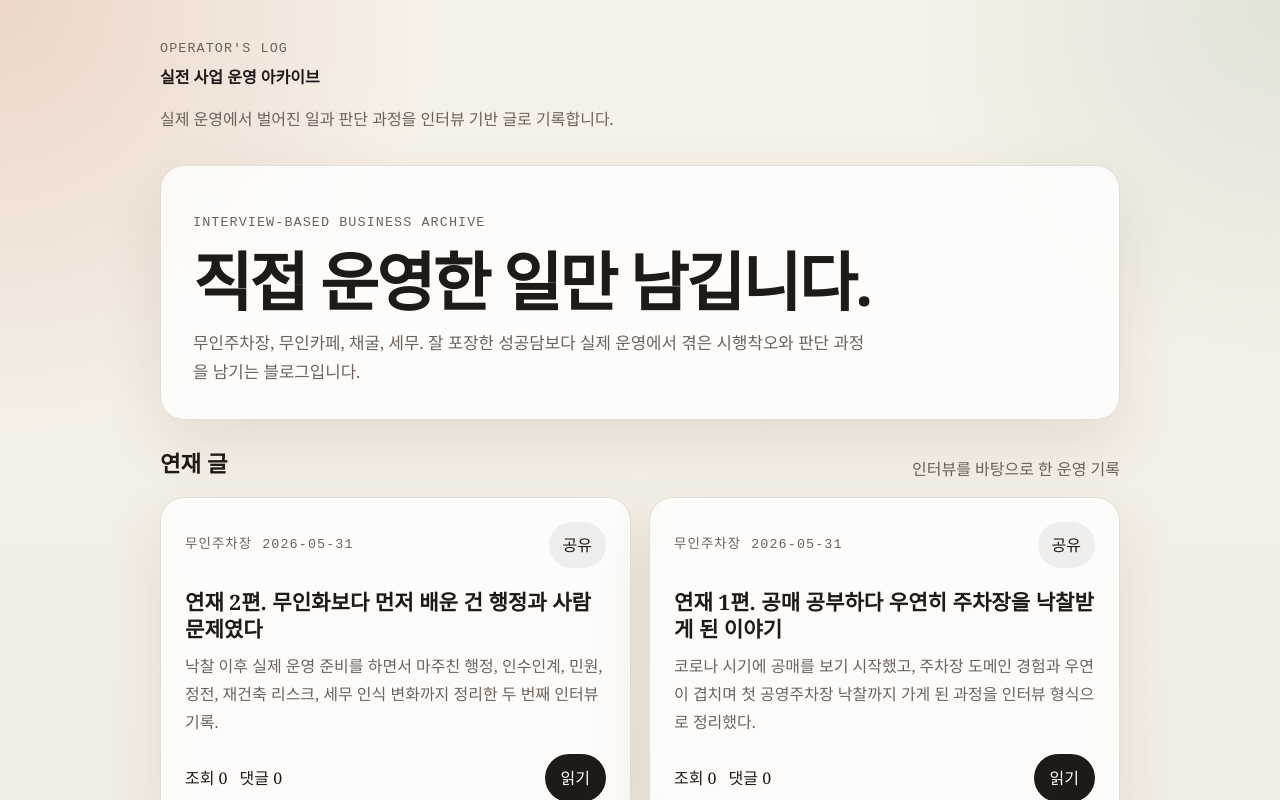
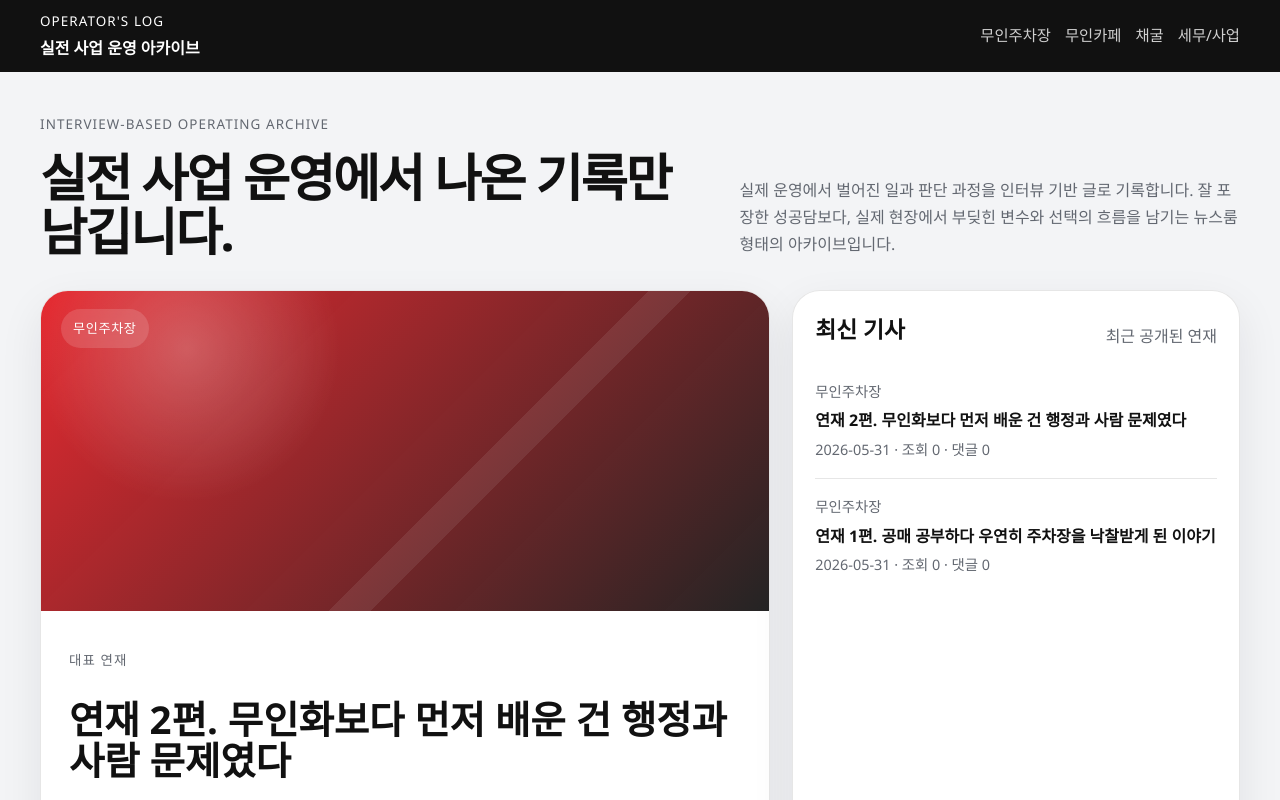
Before and after one commit to soobeom82-glitch/blogpost2026, a Next.js app: page / in a window 1280 px wide. Shown: the top 800 px of the page. Built offline with nearby package versions, Linux system fonts and the light colour scheme.

Commit message:
Restyle homepage as newsroom layout

```diff
--- a/app/globals.css
+++ b/app/globals.css
@@ -1,12 +1,13 @@
 :root {
-  --bg: #f2ede4;
-  --panel: rgba(255, 255, 255, 0.78);
-  --text: #1f1a17;
-  --muted: #6e625a;
-  --line: rgba(31, 26, 23, 0.12);
-  --accent: #ba5a31;
-  --accent-soft: #efe0d2;
-  --shadow: 0 24px 60px rgba(74, 49, 32, 0.1);
+  --bg: #f3f4f6;
+  --panel: rgba(255, 255, 255, 0.98);
+  --text: #111111;
+  --muted: #636871;
+  --line: rgba(17, 17, 17, 0.1);
+  --accent: #e51c23;
+  --accent-soft: #fff1f1;
+  --shadow: 0 16px 44px rgba(15, 23, 42, 0.08);
+  --topbar: #111111;
 }
 
 * {
@@ -20,12 +21,9 @@ html {
 body {
   margin: 0;
   color: var(--text);
-  background:
-    radial-gradient(circle at top left, rgba(186, 90, 49, 0.18), transparent 28%),
-    radial-gradient(circle at top right, rgba(76, 115, 92, 0.12), transparent 24%),
-    linear-gradient(180deg, #f7f2e9 0%, var(--bg) 100%);
-  font-family: Georgia, "Times New Roman", serif;
-  line-height: 1.75;
+  background: var(--bg);
+  font-family: "Segoe UI", Arial, sans-serif;
+  line-height: 1.7;
 }
 
 a {
@@ -33,14 +31,36 @@ a {
   text-decoration: none;
 }
 
+.topbar {
+  background: var(--topbar);
+  color: white;
+}
+
+.topbar-inner {
+  width: min(1200px, calc(100% - 32px));
+  min-height: 72px;
+  margin: 0 auto;
+  display: flex;
+  align-items: center;
+  justify-content: space-between;
+  gap: 20px;
+}
+
 .site-shell {
-  width: min(960px, calc(100% - 32px));
+  width: min(1200px, calc(100% - 32px));
   margin: 0 auto;
-  padding: 32px 0 80px;
+  padding: 28px 0 80px;
 }
 
 .site-header {
   margin-bottom: 32px;
+}
+
+.newsroom-header {
+  display: grid;
+  grid-template-columns: 1.35fr 1fr;
+  gap: 24px;
+  align-items: end;
 }
 
 .brand {
@@ -49,92 +69,134 @@ a {
   gap: 2px;
 }
 
+.brand-inverse strong,
+.brand-inverse .brand-kicker {
+  color: white;
+}
+
+.top-nav {
+  display: flex;
+  flex-wrap: wrap;
+  gap: 14px;
+}
+
+.top-nav-link {
+  color: rgba(255, 255, 255, 0.8);
+  font-size: 0.96rem;
+}
+
+.top-nav-link:hover {
+  color: white;
+}
+
 .brand-kicker,
 .eyebrow,
 .post-meta {
   color: var(--muted);
-  font-family: "Courier New", monospace;
+  font-family: "Segoe UI", Arial, sans-serif;
   font-size: 0.84rem;
   letter-spacing: 0.08em;
   text-transform: uppercase;
 }
 
+.site-title {
+  margin: 8px 0 0;
+  font-size: clamp(2rem, 4vw, 3.8rem);
+  line-height: 1.06;
+  letter-spacing: -0.04em;
+}
+
 .site-intro {
-  max-width: 42rem;
-  margin: 14px 0 0;
+  max-width: 38rem;
+  margin: 0 0 0 auto;
   color: var(--muted);
+  font-size: 1rem;
 }
 
 .home-grid {
   display: grid;
-  gap: 24px;
+  gap: 34px;
 }
 
-.hero-card,
+.lead-grid {
+  display: grid;
+  grid-template-columns: minmax(0, 1.55fr) minmax(320px, 0.95fr);
+  gap: 22px;
+}
+
+.lead-card,
+.latest-panel,
 .post-card,
 .post-page,
 .not-found {
   background: var(--panel);
-  backdrop-filter: blur(12px);
   border: 1px solid var(--line);
   box-shadow: var(--shadow);
-  border-radius: 24px;
+  border-radius: 28px;
 }
 
-.hero-card {
-  padding: 32px;
+.lead-card {
+  overflow: hidden;
 }
 
-.hero-card h1 {
-  margin: 12px 0;
-  font-size: clamp(2.1rem, 5vw, 4rem);
-  line-height: 1.06;
-  letter-spacing: -0.04em;
+.lead-visual,
+.post-visual {
+  position: relative;
+  background:
+    linear-gradient(135deg, rgba(229, 28, 35, 0.94), rgba(17, 17, 17, 0.92)),
+    linear-gradient(180deg, rgba(255, 255, 255, 0.08), transparent);
 }
 
-.hero-copy {
-  max-width: 42rem;
+.lead-visual::after,
+.post-visual::after {
+  content: "";
+  position: absolute;
+  inset: 0;
+  background:
+    radial-gradient(circle at 20% 18%, rgba(255, 255, 255, 0.24), transparent 24%),
+    linear-gradient(135deg, transparent 0 58%, rgba(255, 255, 255, 0.08) 58% 62%, transparent 62% 100%);
+}
+
+.lead-visual {
+  min-height: 320px;
+}
+
+.lead-badge,
+.post-visual-kicker {
+  position: absolute;
+  left: 20px;
+  top: 18px;
+  z-index: 1;
+  display: inline-flex;
+  padding: 8px 12px;
+  border-radius: 999px;
+  background: rgba(255, 255, 255, 0.14);
+  color: white;
+  font-size: 0.82rem;
+  letter-spacing: 0.05em;
+  text-transform: uppercase;
+  backdrop-filter: blur(8px);
+}
+
+.lead-content {
+  display: grid;
+  gap: 14px;
+  padding: 24px 28px 28px;
+}
+
+.lead-content h2 {
+  margin: 0;
+  font-size: clamp(2rem, 3vw, 3rem);
+  line-height: 1.08;
+}
+
+.lead-summary {
   margin: 0;
   color: var(--muted);
-  font-size: 1.05rem;
+  font-size: 1.04rem;
 }
 
-.section-head {
-  display: flex;
-  align-items: end;
-  justify-content: space-between;
-  gap: 12px;
-  margin-bottom: 14px;
-}
-
-.section-head h2 {
-  margin: 0;
-  font-size: 1.4rem;
-}
-
-.section-head p {
-  margin: 0;
-  color: var(--muted);
-}
-
-.post-list {
-  display: grid;
-  grid-template-columns: repeat(auto-fit, minmax(280px, 1fr));
-  gap: 18px;
-}
-
-.post-card {
-  display: grid;
-  gap: 18px;
-  padding: 22px 24px;
-  transition: transform 180ms ease, border-color 180ms ease;
-}
-
-.post-card:hover {
-  transform: translateY(-2px);
-  border-color: rgba(186, 90, 49, 0.3);
-}
-
+.lead-footer,
 .post-card-top,
 .post-card-footer,
 .engagement-bar,
@@ -148,14 +210,101 @@ a {
   gap: 12px;
 }
 
+.metric-row {
+  flex-wrap: wrap;
+  color: var(--muted);
+  font-size: 0.92rem;
+}
+
+.latest-panel {
+  padding: 20px 22px;
+}
+
+.section-head {
+  display: flex;
+  align-items: end;
+  justify-content: space-between;
+  gap: 12px;
+  margin-bottom: 14px;
+}
+
+.section-head h2 {
+  margin: 0;
+  font-size: 1.42rem;
+}
+
+.section-head p {
+  margin: 0;
+  color: var(--muted);
+}
+
+.latest-list,
+.comment-list,
+.reply-list {
+  list-style: none;
+  margin: 0;
+  padding: 0;
+}
+
+.latest-item + .latest-item {
+  border-top: 1px solid var(--line);
+}
+
+.latest-item a {
+  display: grid;
+  gap: 6px;
+  padding: 16px 0;
+}
+
+.latest-item strong {
+  line-height: 1.34;
+  font-size: 1rem;
+}
+
+.latest-category,
+.latest-meta {
+  color: var(--muted);
+  font-size: 0.9rem;
+}
+
+.post-list {
+  display: grid;
+  grid-template-columns: repeat(auto-fit, minmax(280px, 1fr));
+  gap: 22px;
+}
+
+.post-card {
+  display: grid;
+  gap: 18px;
+  overflow: hidden;
+  padding: 0 0 22px;
+  transition: transform 180ms ease, border-color 180ms ease;
+}
+
+.post-card:hover {
+  transform: translateY(-2px);
+  border-color: rgba(229, 28, 35, 0.3);
+}
+
+.post-visual {
+  display: block;
+  min-height: 210px;
+}
+
 .post-card-body {
   display: grid;
   gap: 10px;
+  padding: 0 24px;
+}
+
+.post-card-top,
+.post-card-footer {
+  padding: 0 24px;
 }
 
 .post-card h3 {
   margin: 0;
-  font-size: 1.32rem;
+  font-size: 1.36rem;
   line-height: 1.28;
 }
 
@@ -171,6 +320,8 @@ a {
 }
 
 .post-page {
+  max-width: 920px;
+  margin: 0 auto;
   padding: 28px 24px 40px;
 }
 
@@ -182,17 +333,21 @@ a {
   border-radius: 999px;
   cursor: pointer;
   font: inherit;
+  transition: background-color 160ms ease, color 160ms ease, transform 160ms ease;
 }
 
 .solid-button,
 .solid-link {
+  display: inline-flex;
+  align-items: center;
+  justify-content: center;
   background: var(--text);
   color: white;
   padding: 10px 16px;
 }
 
 .ghost-button {
-  background: rgba(31, 26, 23, 0.06);
+  background: rgba(17, 17, 17, 0.06);
   color: var(--text);
   padding: 9px 14px;
 }
@@ -201,6 +356,16 @@ a {
   background: transparent;
   color: var(--accent);
   padding: 0;
+}
+
+.solid-button:hover,
+.ghost-button:hover,
+.solid-link:hover {
+  transform: translateY(-1px);
+}
+
+.ghost-button:hover {
+  background: rgba(17, 17, 17, 0.1);
 }
 
 .back-link {
@@ -216,22 +381,24 @@ a {
 
 .post-header h1 {
   margin: 12px 0;
-  font-size: clamp(2rem, 4vw, 3.4rem);
-  line-height: 1.08;
-  letter-spacing: -0.04em;
+  font-size: clamp(2.2rem, 4vw, 4rem);
+  line-height: 1.05;
+  letter-spacing: -0.05em;
 }
 
 .post-summary {
   margin: 0;
   color: var(--muted);
+  font-size: 1.05rem;
+}
+
+.engagement-bar {
+  padding: 18px 0 10px;
 }
 
 .post-body {
   padding-top: 24px;
-}
-
-.engagement-bar {
-  padding: 18px 0 6px;
+  font-size: 1.06rem;
 }
 
 .post-body h2,
@@ -248,10 +415,10 @@ a {
 
 .post-body blockquote {
   margin: 1.4em 0;
-  padding: 12px 18px;
+  padding: 14px 18px;
   border-left: 4px solid var(--accent);
-  background: var(--accent-soft);
-  color: #4b3428;
+  background: #fafafa;
+  color: #333;
 }
 
 .post-body a {
@@ -259,9 +426,13 @@ a {
 }
 
 .comments-section {
-  margin-top: 36px;
+  margin-top: 42px;
   padding-top: 28px;
   border-top: 1px solid var(--line);
+}
+
+.comments-section .section-head {
+  margin-bottom: 14px;
 }
 
 .comment-form {
@@ -271,25 +442,18 @@ a {
   margin-top: 14px;
   border: 1px solid var(--line);
   border-radius: 20px;
-  background: rgba(255, 255, 255, 0.48);
+  background: #fafafa;
 }
 
 .comment-form input,
 .comment-form textarea {
   width: 100%;
-  border: 1px solid rgba(31, 26, 23, 0.15);
+  border: 1px solid rgba(17, 17, 17, 0.15);
   border-radius: 14px;
   padding: 12px 14px;
   background: white;
   font: inherit;
   color: var(--text);
-}
-
-.comment-list,
-.reply-list {
-  list-style: none;
-  margin: 18px 0 0;
-  padding: 0;
 }
 
 .comment-item + .comment-item {
@@ -299,7 +463,7 @@ a {
 .comment-bubble {
   padding: 16px 18px;
   border-radius: 20px;
-  background: rgba(255, 255, 255, 0.58);
+  background: white;
   border: 1px solid var(--line);
 }
 
@@ -332,30 +496,24 @@ a {
   padding: 32px;
 }
 
-@media (max-width: 640px) {
+@media (max-width: 760px) {
+  .topbar-inner,
   .site-shell {
-    width: min(100% - 20px, 960px);
+    width: min(100% - 20px, 1200px);
+  }
+
+  .site-shell {
     padding-top: 20px;
   }
 
-  .hero-card,
-  .post-card,
-  .post-page,
-  .not-found {
-    border-radius: 18px;
+  .newsroom-header,
+  .lead-grid {
+    grid-template-columns: 1fr;
   }
 
-  .hero-card,
-  .post-page,
-  .not-found {
-    padding: 22px;
-  }
-
-  .section-head {
-    align-items: start;
-    flex-direction: column;
-  }
-
+  .topbar-inner,
+  .lead-footer,
+  .section-head,
   .post-card-top,
   .post-card-footer,
   .engagement-bar,
@@ -366,6 +524,28 @@ a {
     flex-direction: column;
   }
 
+  .post-card,
+  .post-page,
+  .lead-card,
+  .latest-panel,
+  .not-found {
+    border-radius: 20px;
+  }
+
+  .post-page,
+  .latest-panel,
+  .not-found {
+    padding: 22px;
+  }
+
+  .top-nav {
+    gap: 8px 12px;
+  }
+
+  .lead-visual {
+    min-height: 220px;
+  }
+
   .reply-list,
   .reply-form-wrap {
     margin-left: 12px;
--- a/app/layout.js
+++ b/app/layout.js
@@ -5,21 +5,45 @@ export const metadata = {
   description: "실전 사업 운영 아카이브"
 };
 
+const categories = ["무인주차장", "무인카페", "채굴", "세무/사업"];
+
 export default function RootLayout({ children }) {
   return (
     <html lang="ko">
       <body>
-        <div className="site-shell">
-          <header className="site-header">
-            <a className="brand" href="/">
+        <div className="topbar">
+          <div className="topbar-inner">
+            <a className="brand brand-inverse" href="/">
               <span className="brand-kicker">Operator's Log</span>
               <strong>실전 사업 운영 아카이브</strong>
             </a>
+
+            <nav className="top-nav" aria-label="카테고리">
+              {categories.map((category) => (
+                <a key={category} className="top-nav-link" href="/">
+                  {category}
+                </a>
+              ))}
+            </nav>
+          </div>
+        </div>
+
+        <div className="site-shell">
+          <header className="site-header newsroom-header">
+            <div>
+              <p className="eyebrow">Interview-based operating archive</p>
+              <h1 className="site-title">
+                실전 사업 운영에서 나온 기록만 남깁니다.
+              </h1>
+            </div>
+
             <p className="site-intro">
               실제 운영에서 벌어진 일과 판단 과정을 인터뷰 기반 글로
-              기록합니다.
+              기록합니다. 잘 포장한 성공담보다, 실제 현장에서 부딪힌 변수와
+              선택의 흐름을 남기는 뉴스룸 형태의 아카이브입니다.
             </p>
           </header>
+
           <main>{children}</main>
         </div>
       </body>
--- a/app/page.js
+++ b/app/page.js
@@ -3,26 +3,68 @@ import { getAllPosts } from "../lib/posts";
 
 export default async function HomePage() {
   const posts = await getAllPosts();
+  const [featuredPost, ...otherPosts] = posts;
+  const latestPosts = otherPosts.slice(0, 4);
 
   return (
     <div className="home-grid">
-      <section className="hero-card">
-        <p className="eyebrow">Interview-based business archive</p>
-        <h1>직접 운영한 일만 남깁니다.</h1>
-        <p className="hero-copy">
-          무인주차장, 무인카페, 채굴, 세무. 잘 포장한 성공담보다 실제
-          운영에서 겪은 시행착오와 판단 과정을 남기는 블로그입니다.
-        </p>
+      <section className="lead-grid">
+        <article className="lead-card">
+          <div className="lead-visual">
+            <span className="lead-badge">{featuredPost.category}</span>
+          </div>
+
+          <div className="lead-content">
+            <p className="eyebrow">대표 연재</p>
+            <h2>
+              <a href={`/blog/${featuredPost.slug}`}>{featuredPost.title}</a>
+            </h2>
+            <p className="lead-summary">{featuredPost.summary}</p>
+
+            <div className="lead-footer">
+              <div className="metric-row">
+                <span>{featuredPost.publishedAt}</span>
+                <span>조회 {featuredPost.views}</span>
+                <span>댓글 {featuredPost.commentCount}</span>
+              </div>
+              <a className="solid-link" href={`/blog/${featuredPost.slug}`}>
+                본문 보기
+              </a>
+            </div>
+          </div>
+        </article>
+
+        <aside className="latest-panel">
+          <div className="section-head">
+            <h2>최신 기사</h2>
+            <p>최근 공개된 연재</p>
+          </div>
+
+          <ul className="latest-list">
+            {posts.map((post) => (
+              <li key={post.slug} className="latest-item">
+                <a href={`/blog/${post.slug}`}>
+                  <span className="latest-category">{post.category}</span>
+                  <strong>{post.title}</strong>
+                  <span className="latest-meta">
+                    {post.publishedAt} · 조회 {post.views} · 댓글{" "}
+                    {post.commentCount}
+                  </span>
+                </a>
+              </li>
+            ))}
+          </ul>
+        </aside>
       </section>
 
       <section className="post-section">
         <div className="section-head">
-          <h2>연재 글</h2>
-          <p>인터뷰를 바탕으로 한 운영 기록</p>
+          <h2>최신 스토리</h2>
+          <p>운영 중 실제로 겪은 장면을 카드형으로 정리했습니다</p>
         </div>
 
         <div className="post-list">
-          {posts.map((post) => (
+          {latestPosts.map((post) => (
             <PostCard key={post.slug} post={post} />
           ))}
         </div>
```
Also changed, not shown: components/post-card.js (+8 -0 lines).
